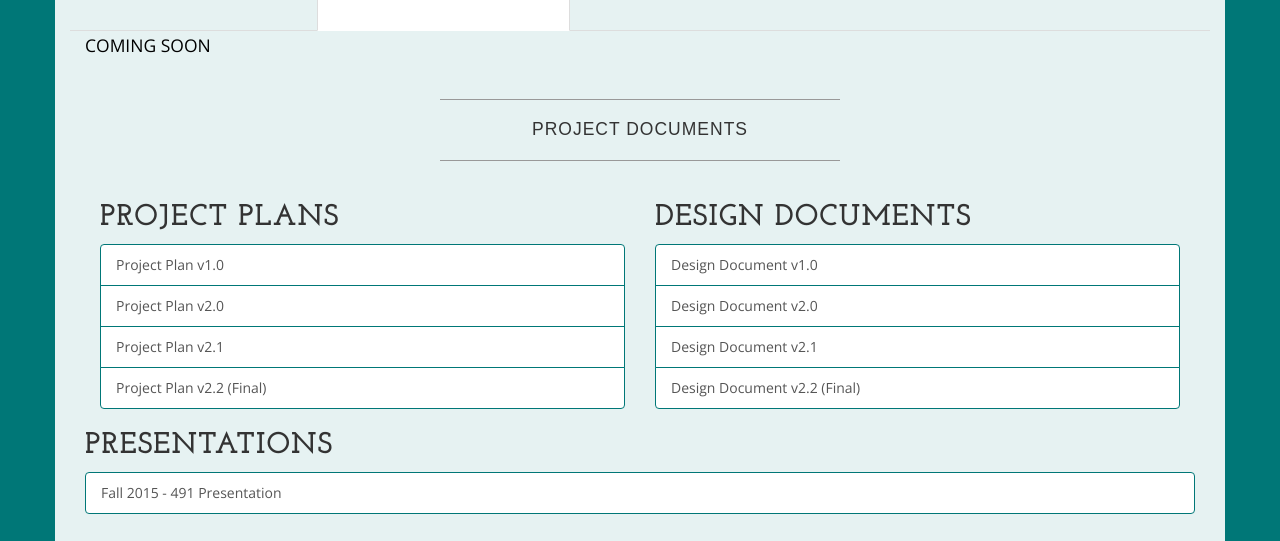
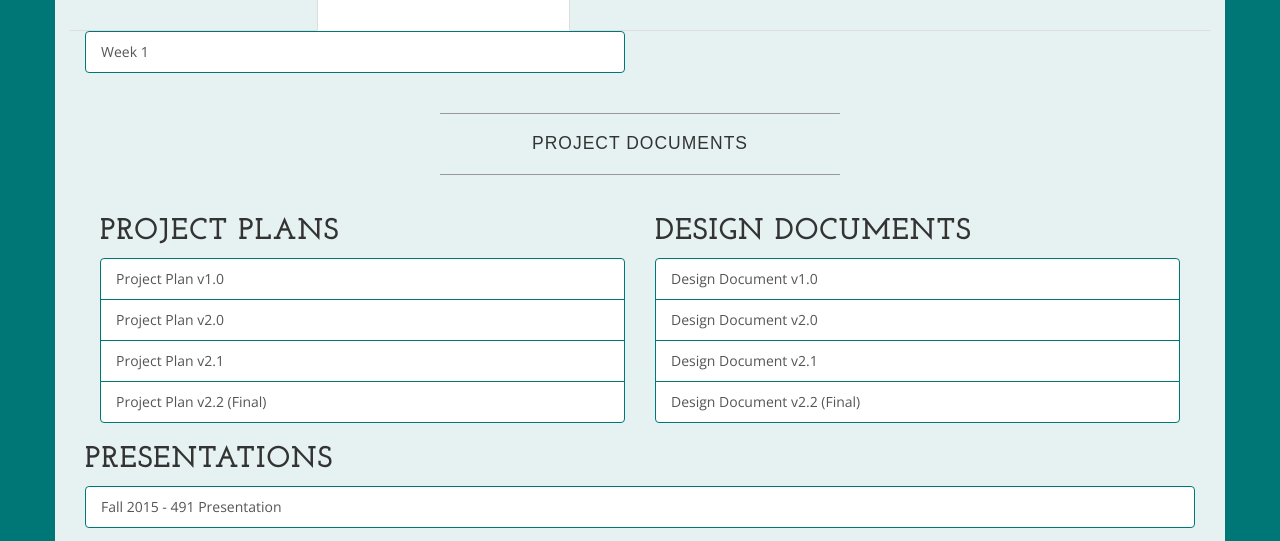
Before and after one commit to ajbowler/graphalyzer.github.io, a plain HTML site: page docs.html in a window 1280 px wide. Shown: the part 559-1100 px from the top of the page. Drawn offline with nearby package versions, Linux system fonts and the light colour scheme.

Commit message:
Weekly Report #1

```diff
--- a/docs.html
+++ b/docs.html
@@ -111,7 +111,7 @@
             <div role="tabpanel" class="tab-pane active" id="semester2">
               <div class="col-lg-6">
                 <div class="list-group">
-                  <p>COMING SOON<p>
+                  <a target="_blank" href="/docs/weekly_reports/semester2/week1.pdf" class="list-group-item">Week 1</a>
                 </div>
               </div>
             </div>
```
Also changed, not shown: 1 other file.
